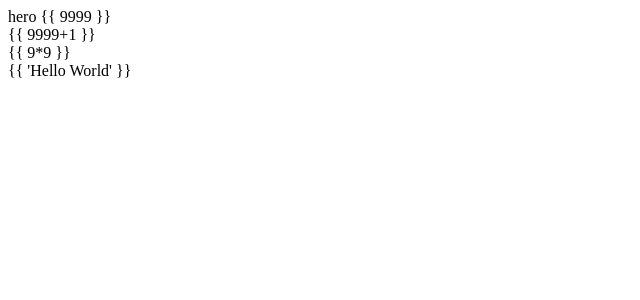
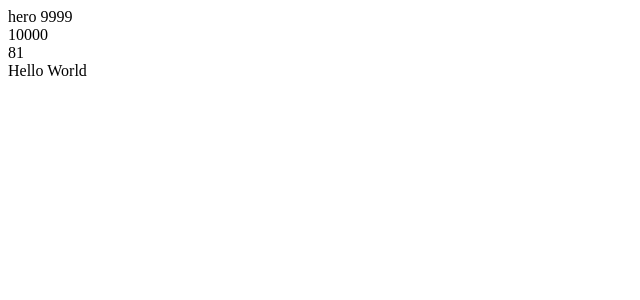
Before and after one commit to shesheshe/genmono, a Jekyll site: the page index.html, which Jekyll copies as it is, in a window 1280 px wide. Shown: the top 300 px of the page, without its empty margins (0-640 px from the left). Built offline with Jekyll 4.4.1, drawn with Linux system fonts in a browser that asks for light colours.

Commit message:
add angularjs 6

```diff
--- a/index.html
+++ b/index.html
@@ -9,6 +9,7 @@ title: 我的Blog
 		<li>{{ post.date | date_to_string }} <a href="{{ site.baseurl }}{{ post.url }}">{{ post.title }}</a></li>
 	{% endfor %}
 </ul>-->
+<html ng-app>
 hero
 <script type="text/javascript" src="js/angular.min.js"> </script>
 {{ 9999 }}
```
